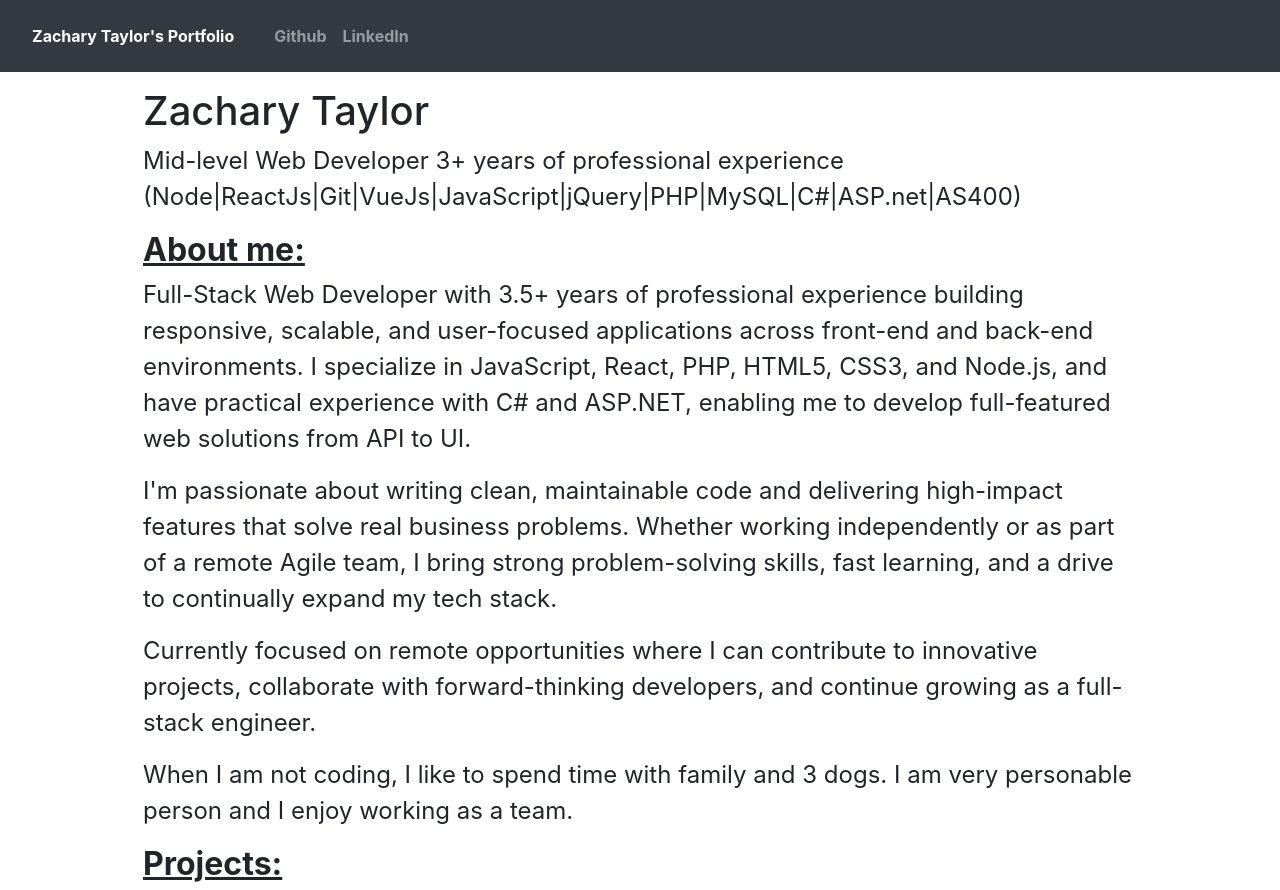
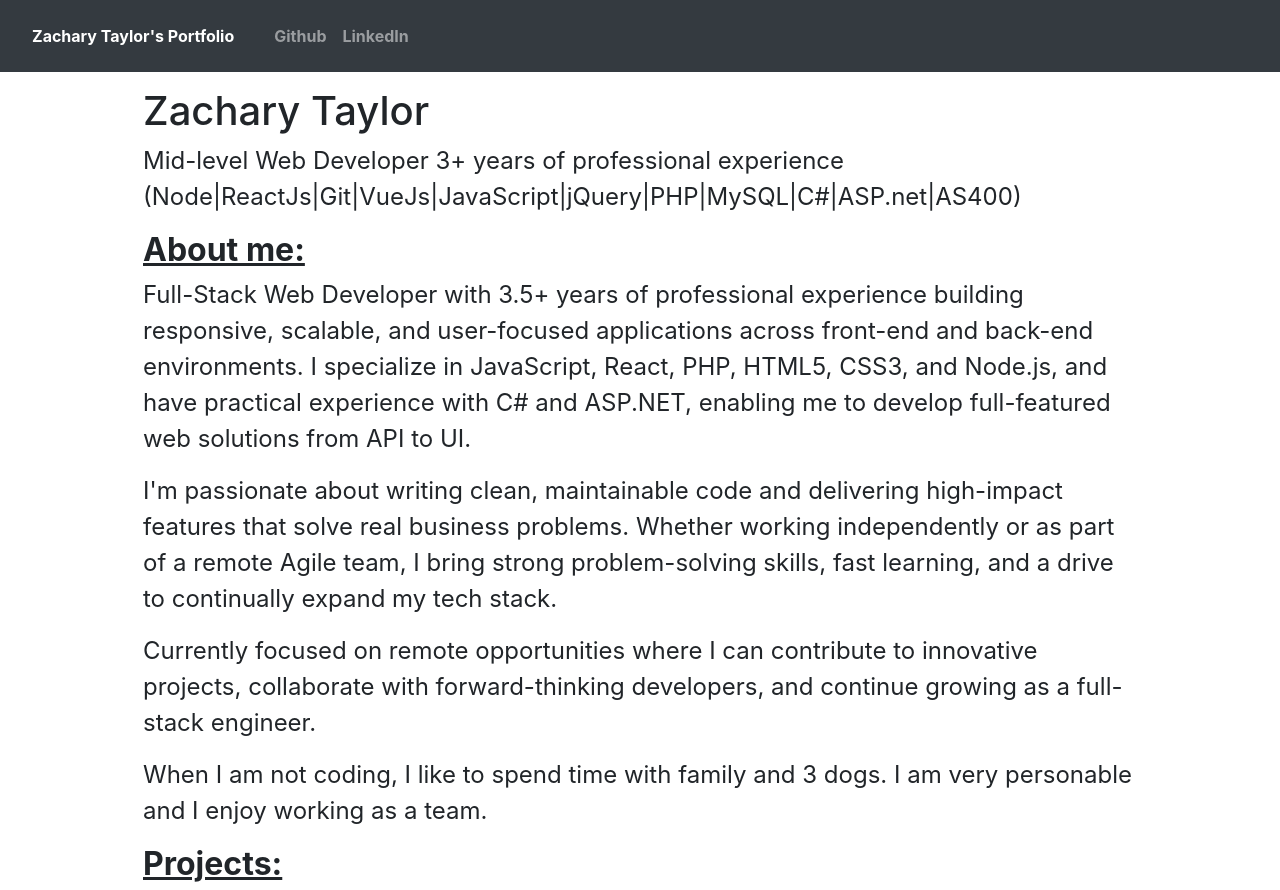
Before and after one commit to taylor67469/portfolio, a React (Create React App) app: page /#/ in a window 1280 px wide. Shown: the top 890 px of the page. Built offline with nearby package versions, Linux system fonts and the light colour scheme.

Commit message:
Fixed verbage...

```diff
--- a/src/components/homepage/homepage.js
+++ b/src/components/homepage/homepage.js
@@ -23,7 +23,7 @@ const Homepage=()=>{
             </p>
             <p className='box'>I'm passionate about writing clean, maintainable code and delivering high-impact features that solve real business problems. Whether working independently or as part of a remote Agile team, I bring strong problem-solving skills, fast learning, and a drive to continually expand my tech stack.</p>
             <p className='box'>Currently focused on remote opportunities where I can contribute to innovative projects, collaborate with forward-thinking developers, and continue growing as a full-stack engineer.</p>
-            <p className='box'>When I am not coding, I like to spend time with family and 3 dogs. I am very personable person and I enjoy working as a team.</p>
+            <p className='box'>When I am not coding, I like to spend time with family and 3 dogs. I am very personable and I enjoy working as a team.</p>
             <h2 className='title'>Projects:</h2>
             <div className='project-cont'>
 
```
